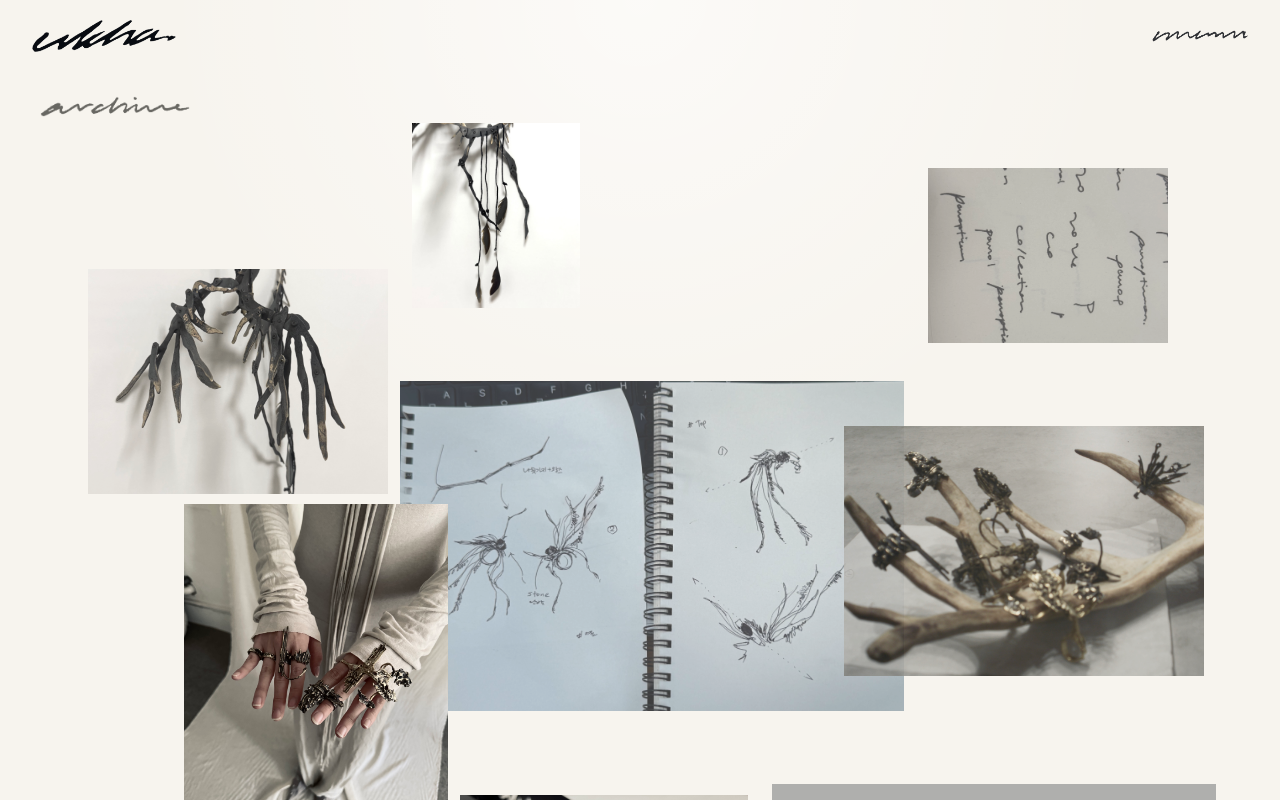
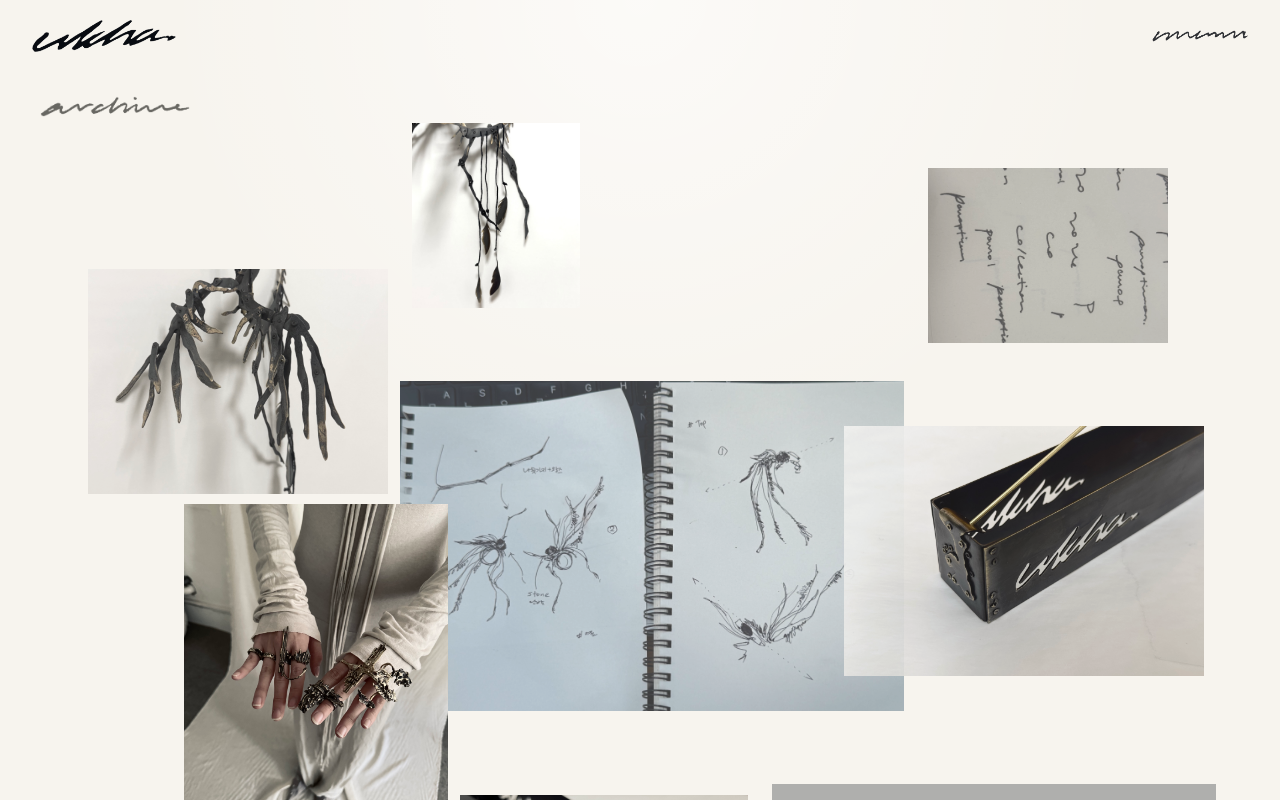
Before and after one commit to jordy9090/ukha-showroom, a Next.js app: page /archive-note in a window 1280 px wide. Shown: the top 800 px of the page. Built offline with nearby package versions, Linux system fonts and the light colour scheme; grey boxes are pictures that could not be loaded.

Commit message:
Swap archive collage positions

```diff
--- a/src/app/archive-note/page.tsx
+++ b/src/app/archive-note/page.tsx
@@ -10,8 +10,8 @@ const archivePlacements = [
   "col-span-1 w-full opacity-80 sm:right-[6%] sm:top-[5%] sm:z-20 sm:h-[175px] sm:w-[20%]",
   "col-span-1 w-full opacity-100 sm:left-[12%] sm:top-[35%] sm:z-30 sm:h-[300px] sm:w-[22%]",
   "col-span-1 w-full opacity-75 sm:left-[30%] sm:top-[24%] sm:z-10 sm:h-[330px] sm:w-[42%]",
-  "col-span-2 w-[84%] justify-self-end opacity-[0.85] sm:right-[3%] sm:top-[28%] sm:z-20 sm:h-[250px] sm:w-[30%]",
-  "col-span-2 w-[78%] justify-self-start opacity-90 sm:left-[2%] sm:top-[65%] sm:z-10 sm:h-[285px] sm:w-[28%]",
+  "col-span-2 w-[78%] justify-self-start opacity-[0.85] sm:left-[2%] sm:top-[65%] sm:z-10 sm:h-[285px] sm:w-[28%]",
+  "col-span-2 w-[84%] justify-self-end opacity-90 sm:right-[3%] sm:top-[28%] sm:z-20 sm:h-[250px] sm:w-[30%]",
   "col-span-1 w-full opacity-100 sm:left-[35%] sm:top-[61%] sm:z-30 sm:h-[225px] sm:w-[24%]",
   "col-span-1 w-full opacity-80 sm:right-[2%] sm:top-[60%] sm:z-20 sm:h-[330px] sm:w-[37%]",
 ];
```
